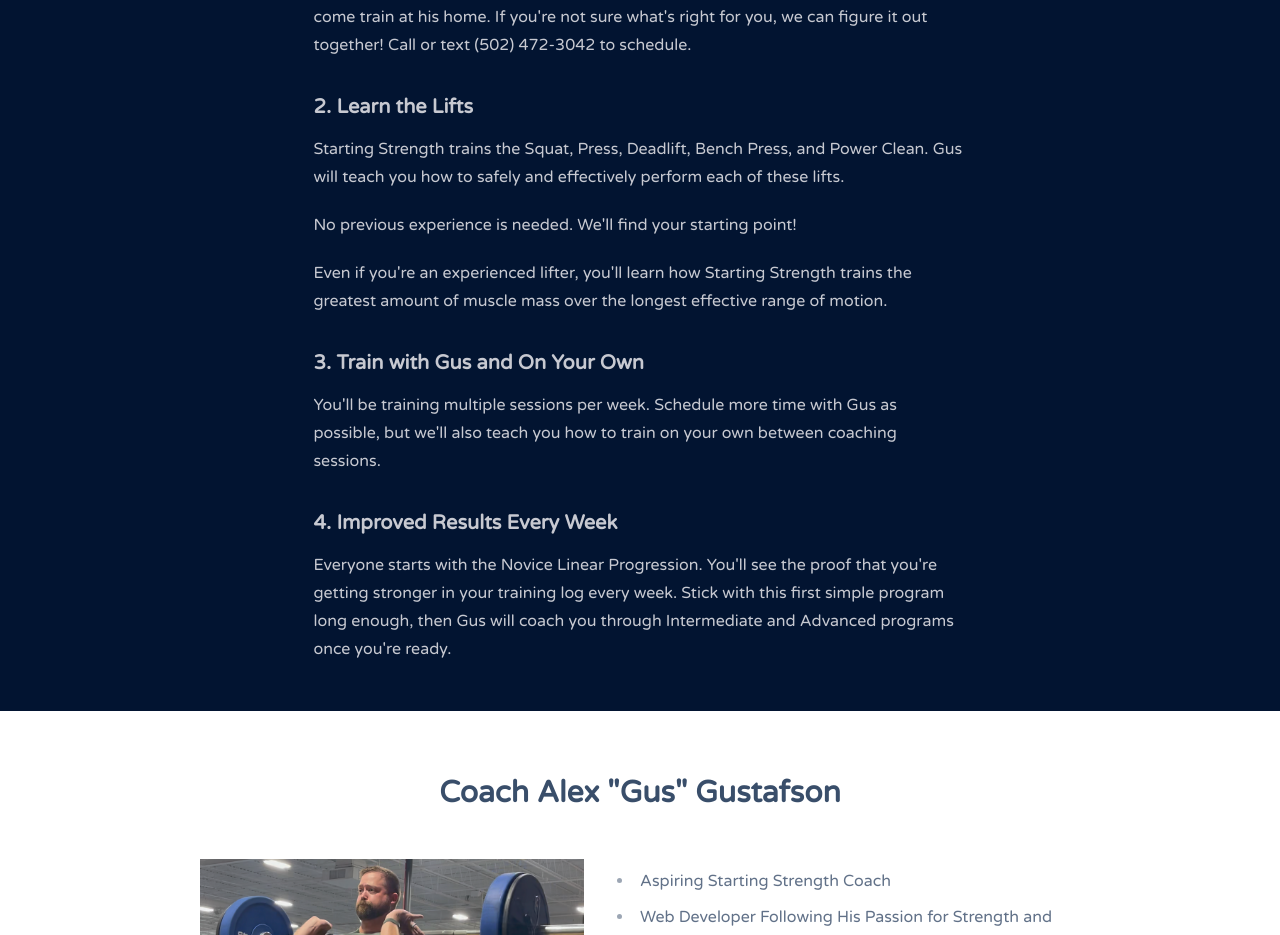
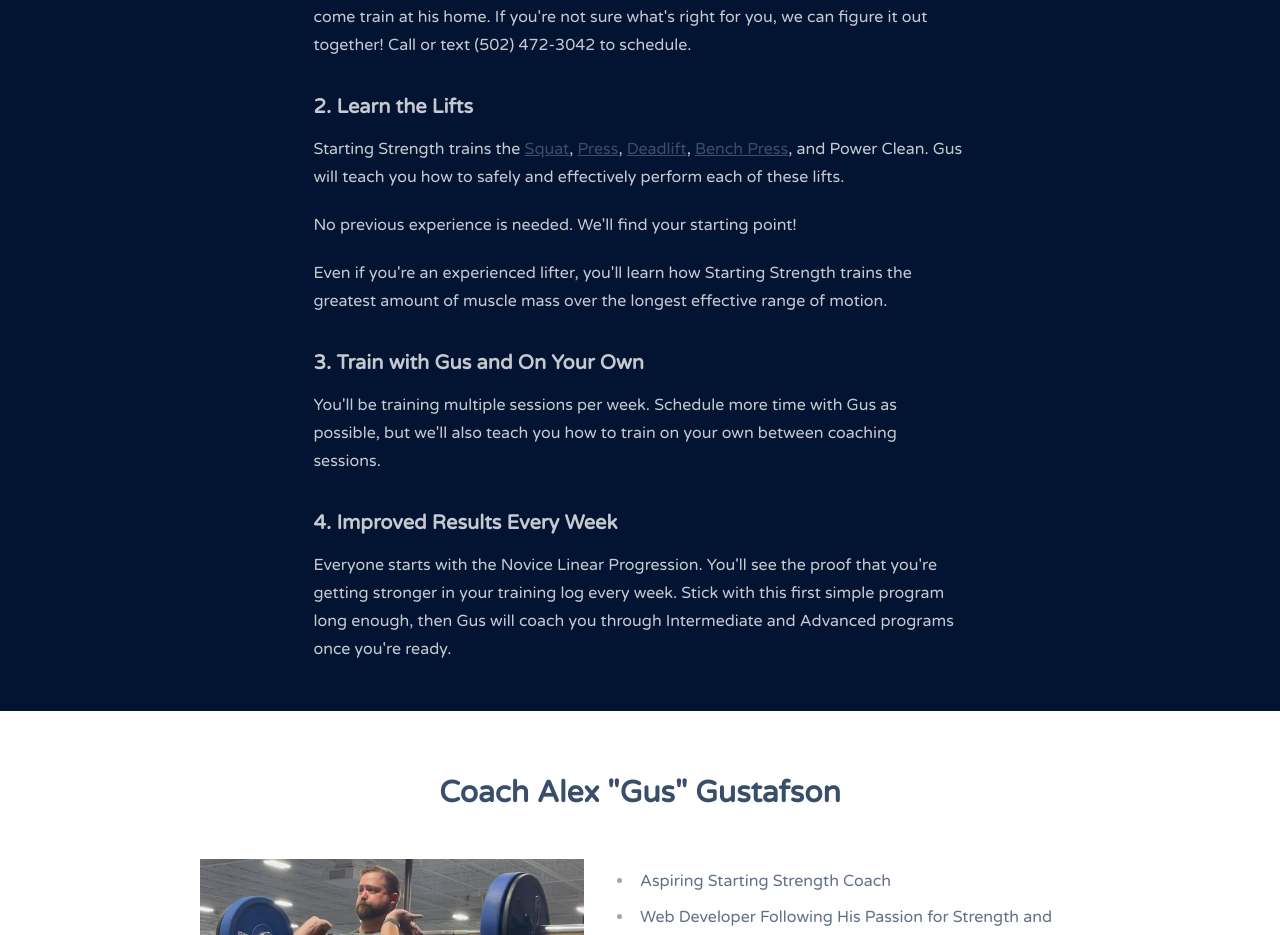
Before and after one commit to alexjgustafson/gus.coach, a SvelteKit app: page / in a window 1280 px wide. Shown: the part 1861-2796 px from the top of the page. Built offline with nearby package versions, Linux system fonts and the light colour scheme; a web font is replaced by a local one.

Commit message:
Link to lifts pages

```diff
--- a/src/routes/+page.svelte
+++ b/src/routes/+page.svelte
@@ -54,7 +54,7 @@
     <h3 class="text-neutral-content">1. Schedule Your First Session</h3>
     <p>Gus can meet you at a gym, bring his supplies to your garage or driveway, or you can come train at his home. If you're not sure what's right for you, we can figure it out together! Call or text (502) 472-3042 to schedule.</p>
     <h3 class="text-neutral-content">2. Learn the Lifts</h3>
-    <p>Starting Strength trains the Squat, Press, Deadlift, Bench Press, and Power Clean. Gus will teach you how to safely and effectively perform each of these lifts.</p>
+    <p>Starting Strength trains the <a href="/squat">Squat</a>, <a href="press">Press</a>, <a href="/deadlift">Deadlift</a>, <a href="/bench-press">Bench Press</a>, and Power Clean. Gus will teach you how to safely and effectively perform each of these lifts.</p>
     <p>No previous experience is needed. We'll find your starting point!</p>
     <p>Even if you're an experienced lifter, you'll learn how Starting Strength trains the greatest amount of muscle mass over the longest effective range of motion.</p>
     <h3 class="text-neutral-content">3. Train with Gus and On Your Own</h3>
```
